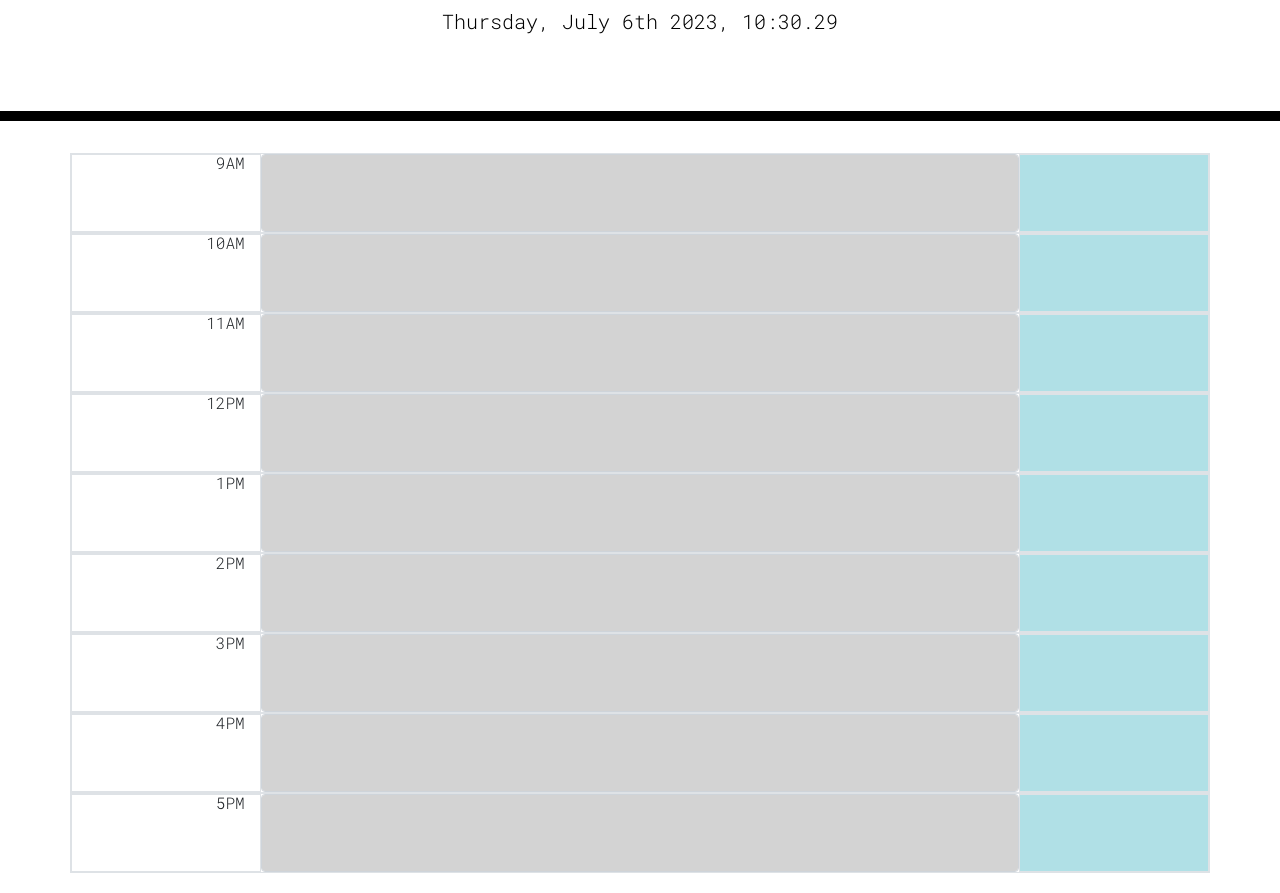
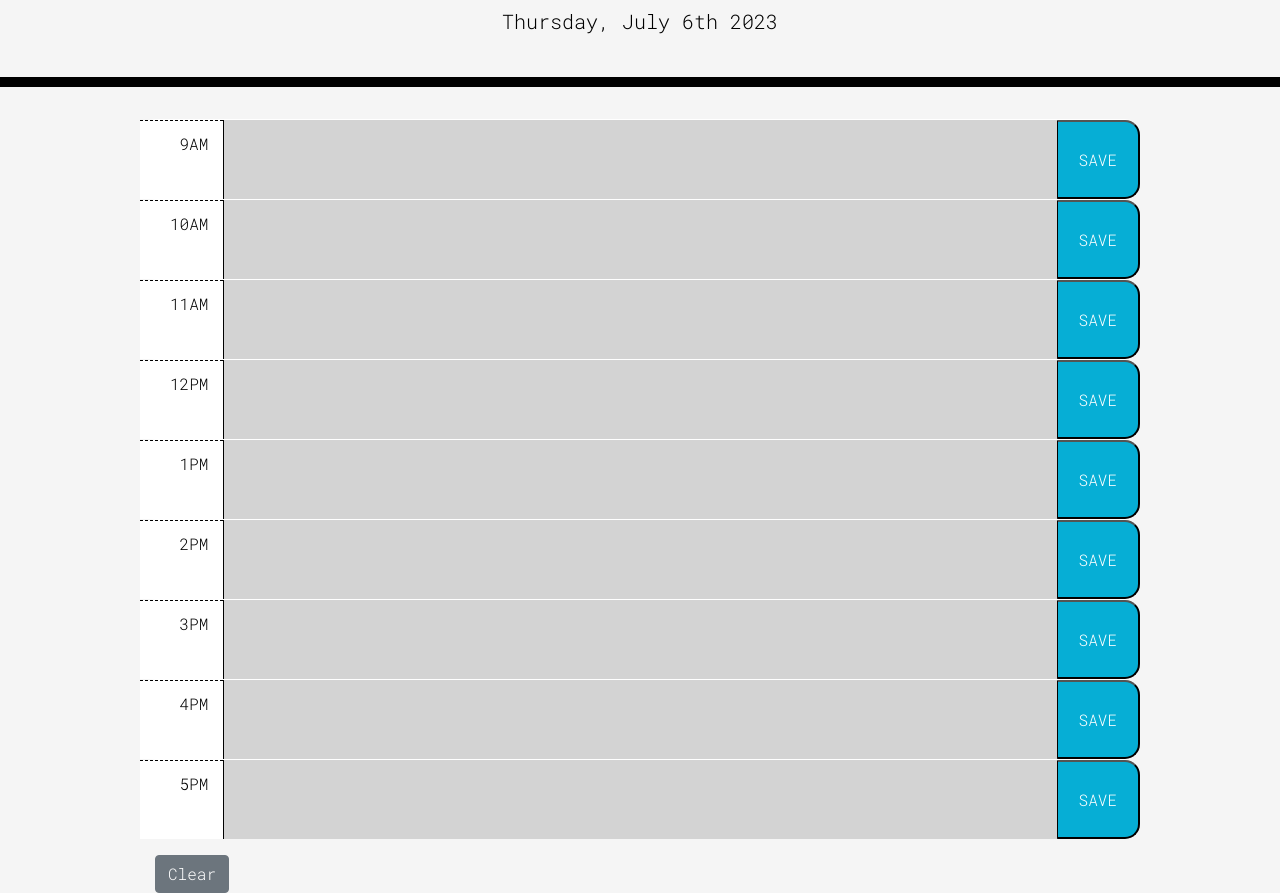
Before and after one commit to wrenjohnson/work-scheduler, a plain HTML site: page index.html in a window 1280 px wide. Shown: the part 183-1076 px from the top of the page. Drawn offline with nearby package versions, Linux system fonts and the light colour scheme.

Commit message:
rewrote html, css and js files

```diff
--- a/assets/script.js
+++ b/assets/script.js
@@ -1,71 +1,49 @@
-function updateTime() {
-    let today = moment();
+$(document).ready(function() {
+    console.log("Ready!");
+});
+    let now = moment().format("dddd, MMMM Do YYYY");
+    let displayDate = document.getElementById("currentDay");
+    displayDate.innerHTML = now;
+    let currentHour = moment().format("HH");
 
-    $("#currentDay").text(today.format("dddd, MMMM Do YYYY, h:mm.ss"));
+    $(".time-div").each(function() {
+        var timeDiv = $(this).attr("id").split("-")[1];
 
-    let now = moment().format("kk");
-    for (let i = 0; i < scheduleElArray.length; i++) {
-        scheduleElArray[i].removeClass("future past present");
+        if (currentHour == timeDiv) {
+            $(this).addClass("present");
+            $(this).children(".description").addClass("present");
 
-        if (now > scheduleElArray[i].data("hour")) {
-            scheduleElArray[i].addClass("past");
+        } else if (currentHour < timeDiv) {
+            $(this).removeClass("present");
+            $(this).addClass("future");
 
-        } else if (now === scheduleElArray[i].attr("data-hour")) {
-            scheduleElArray[i].addClass("present");
+        } else if (currentHour > timeDiv) {
+            $(this).removeClass("future");
+            $(this).addClass("past");
+        }
+    });
 
-        } else {
+    $(".saveBtn").click(function (event) {
+        event.preventDefault();
+        var value = $(this).siblings(".time-block").val();
+        var time = $(this).parent().attr("id").split("-")[1];
+        localStorage.setItem(time,value);
+    });
 
-            scheduleElArray[i].addClass("future");
-        }
-    }
-}
-
-let saveBttn = $("a.save-icon");
-let containerEl = $(".container");
-let schedule9am = $("#9AM");
-let schedule10am = $("#10AM");
-let schedule11am = $("#11AM");
-let schedule12pm = $("#12PM");
-let schedule1pm = $("#1PM");
-let schedule2pm = $("#2PM");
-let schedule3pm = $("#3PM");
-let schedule4pm = $("#4PM");
-let schedule5pm = $("#5PM");
-
-let scheduleElArray = [
-    schedule9am,
-    schedule10am,
-    schedule11am,
-    schedule12pm,
-    schedule1pm,
-    schedule2pm,
-    schedule3pm,
-    schedule4pm,
-    schedule5pm,
-];
-
-renderLastRegistered();
-updateTime();
-setInterval(updateTime, 1000);
-
-function renderLastRegistered() {
-    for (let el of scheduleElArray) {
-        el.val(localStorage.getItem("time block " + el.data("hour")));
-
-    }
-}
+    //Retrieve data from local storage
+    $("#hour-09 .time-block").val(localStorage.getItem("09"));
+    $("#hour-10 .time-block").val(localStorage.getItem("10"));
+    $("#hour-11 .time-block").val(localStorage.getItem("11"));
+    $("#hour-12 .time-block").val(localStorage.getItem("12"));
+    $("#hour-13 .time-block").val(localStorage.getItem("13"));
+    $("#hour-14 .time-block").val(localStorage.getItem("14"));
+    $("#hour-15 .time-block").val(localStorage.getItem("15"));
+    $("#hour-16 .time-block").val(localStorage.getItem("16"));
+    $("#hour-17 .time-block").val(localStorage.getItem("17"));
 
 
-function handleFormSubmit(event) {
-    event.preventDefault();
-
-    let btnClicked = $(event.currentTarget);
-
-    let targetText = btnClicked.siblings("textarea");
-
-    let targetTimeBlock = targetText.data("hour");
-
-    localStorage.setItem("time block " +  targetTimeBlock, targetText.val());
-}
-
-saveBttn.on("click", handleFormSubmit);
+     $("#clearFieldsBtn").click(function(event) {
+        event.preventDefault;
+        $("textArea").val("");
+        localStorage.clear();
+    });
--- a/assets/style.css
+++ b/assets/style.css
@@ -1,5 +1,6 @@
 body {
   font-family: 'Roboto Mono';
+  background-color: whitesmoke;
   font-size: 16px;
   line-height: 1;
 }
@@ -13,8 +14,9 @@ body {
   padding: 10px;
 }
 
-  .save-container {
-    background-color: powderblue;
+.container {
+  max-width: 1000px;
+  margin-bottom: 20px;
 }
 
 .jumbotron {
@@ -23,15 +25,18 @@ body {
   color: black;
   border-radius: 0;
   border-bottom: 10px solid black;
+  padding-bottom: 30px;
 }
 
 .description {
   white-space: pre-wrap;
 }
 
+/* Timeblock */
+
 .time-block {
-    text-align: center;
-    border-radius: 15px;
+  text-align: left;
+
 }
 
 .row {
@@ -44,22 +49,32 @@ body {
   background-color: #ffffff;
   color: #000000;
   border-top: 1px dashed #000000;
+  padding-top: 15px;
+  text-align: right;
+  font-size: 20x;
 }
+
+/* Styling/color-coding for past, present, and future events/time */
 
 .past {
   background-color: #d3d3d3;
   color: white;
+  border-radius: 15px;
 }
 
 .present {
   background-color: #ff6961;
   color: white;
+  border-radius: 15px;
 }
 
 .future {
   background-color: #77dd77;
   color: white;
+  border-radius: 15px;
 }
+
+/* Buttons */
 
 .saveBtn {
   border-left: 1px solid black;
@@ -74,6 +89,16 @@ body {
   transition: all 0.3s ease-in-out;
 }
 
-  .fa-save {
-    font-size: 1.8rem;
+.clearBtn {
+  margin-top: 30px;
+  padding: 10px;
+  align-items: left;
+  text-align: center;
+  background-color: gray;
+
 }
+
+.clearBtn i:hover {
+  font-size:20px;
+  transition: all 0.3s ease-in-out;
+}
--- a/index.html
+++ b/index.html
@@ -20,58 +20,70 @@
 
   <body>
     <header class="jumbotron">
-      <h1 class="display-3">Work Scheduler</h1>
-      <p class="lead">A simple calendar app for scheduling your work day</p>
+      <h1 class="display-3">Work Day Scheduler</h1>
+      <p class="lead">An app for scheduling your work day</p>
       <p id="currentDay" class="lead"></p>
     </header>
+
     <div class="container">
-      <div class="row row-cols-3 border">
-        <div class="col text-right border">9AM</div>
-        <textarea class="form-control col-8" type="text" id="9AM" data-hour="09"></textarea>
-        <div class="col border d-flex align-items-center justify-content-center save-icon save-container"><i class="fas fa-save"></i></div>
+      <div id="hour-09" class="row time-div">
+        <div class="col-md-1 hour"><span id="09">9AM</span></div>
+        <textarea class="col-md-10 time-block description"></textarea>
+        <button class="col-md-1 saveBtn">SAVE<i class="fas fa-lock"></i></button>
       </div>
-      <div class="row row-cols-3 border">
-        <div class="col text-right border">10AM</div>
-        <textarea class="form-control col-8" type="text" id="10AM" data-hour="10"></textarea>
-        <div class="col border d-flex align-items-center justify-content-center save-icon save-container"><i class="fas fa-save"></i></div>
+
+      <div id="hour-10" class="row time-div">
+        <div class="col-md-1 hour"><span id="10"></span>10AM</span></div>
+        <textarea class="col-md-10 time-block description"></textarea>
+        <button class="col-md-1 saveBtn">SAVE<i class="fas fa-lock"></i></button>
       </div>
-      <div class="row row-cols-3 border">
-        <div class="col text-right border">11AM</div>
-        <textarea class="form-control col-8" type="text" id="11AM" data-hour="11"></textarea>
-        <div class="col border d-flex align-items-center justify-content-center save-icon save-container"><i class="fas fa-save"></i></div>
+
+      <div id="hour-11" class="row time-div">
+        <div class="col-md-1 hour"><span id="11">11AM</span></div>
+        <textarea class="col-md-10 time-block description"></textarea>
+        <button class="col-md-1 saveBtn">SAVE<i class="fas fa-lock"></i></button>
       </div>
-      <div class="row row-cols-3 border">
-        <div class="col text-right border">12PM</div>
-        <textarea class="form-control col-8" type="text" id="12PM" data-hour="12"></textarea>
-        <div class="col border d-flex align-items-center justify-content-center save-icon save-container"><i class="fas fa-save"></i></div>
+
+      <div id="hour-12" class="row time-div">
+        <div class="col-md-1 hour"><span id="12">12PM</span></div>
+        <textarea class="col-md-10 time-block description"></textarea>
+        <button class="col-md-1 saveBtn">SAVE<i class="fas fa-lock"></i></button>
       </div>
-      <div class="row row-cols-3 border">
-        <div class="col text-right border">1PM</div>
-        <textarea class="form-control col-8" type="text" id="1PM" data-hour="13"></textarea>
-        <div class="col border d-flex align-items-center justify-content-center save-icon save-container"><i class="fas fa-save"></i></div>
+
+      <div id="hour-13" class="row time-div">
+        <div class="col-md-1 hour"><span id="13">1PM</span></div>
+        <textarea class="col-md-10 time-block description"></textarea>
+        <button class="col-md-1 saveBtn">SAVE<i class="fas fa-lock"></i></button>
       </div>
-      <div class="row row-cols-3 border">
-        <div class="col text-right border">2PM</div>
-        <textarea class="form-control col-8" type="text" id="2PM" data-hour="14"></textarea>
-        <div class="col border d-flex align-items-center justify-content-center save-icon save-container"><i class="fas fa-save"></i></div>
+
+      <div id="hour-14" class="row time-div">
+        <div class="col-md-1 hour"><span id="14">2PM</span></div>
+        <textarea class="col-md-10 time-block description"></textarea>
+        <button class="col-md-1 saveBtn">SAVE<i class="fas fa-lock"></i></button>
       </div>
-      <div class="row row-cols-3 border">
-        <div class="col text-right border">3PM</div>
-        <textarea class="form-control col-8" type="text" id="3PM" data-hour="15"></textarea>
-        <div class="col border d-flex align-items-center justify-content-center save-icon save-container"><i class="fas fa-save"></i></div>
+
+      <div id="hour-15" class="row time-div">
+        <div class="col-md-1 hour"><span id="15">3PM</span></div>
+        <textarea class="col-md-10 time-block description"></textarea>
+        <button class="col-md-1 saveBtn">SAVE<i class="fas fa-lock"></i></button>
       </div>
-      <div class="row row-cols-3 border">
-        <div class="col text-right border">4PM</div>
-        <textarea class="form-control col-8" type="text" id="4PM" data-hour="16"></textarea>
-        <div class="col border d-flex align-items-center justify-content-center save-icon save-container"><i class="fas fa-save"></i></div>
+
+      <div id="hour-16" class="row time-div">
+        <div class="col-md-1 hour"><span id="16">4PM</span></div>
+        <textarea class="col-md-10 time-block description"></textarea>
+        <button class="col-md-1 saveBtn">SAVE<i class="fas fa-lock"></i></button>
       </div>
-      <div class="row row-cols-3 border">
-        <div class="col text-right border">5PM</div>
-        <textarea class="form-control col-8" type="text" id="5PM" data-hour="17"></textarea>
-        <div class="col border d-flex align-items-center justify-content-center save-icon save-container"><i class="fas fa-save"></i></div>
+
+      <div id="hour-17" class="row time-div">
+        <div class="col-md-1 hour"><span id="17">5PM</span></div>
+        <textarea class="col-md-10 time-block description"></textarea>
+        <button class="col-md-1 saveBtn">SAVE<i class="fas fa-lock"></i></button>
       </div>
+
+      <br>
+      <button id="clearFieldsBtn" type="button" class="btn btn-secondary">Clear</button>
+
     </div>
-
 
 
     <script src="https://cdnjs.cloudflare.com/ajax/libs/jquery/3.2.1/jquery.min.js"></script>
```
Lines whose indentation alone changed are shown as unchanged.
